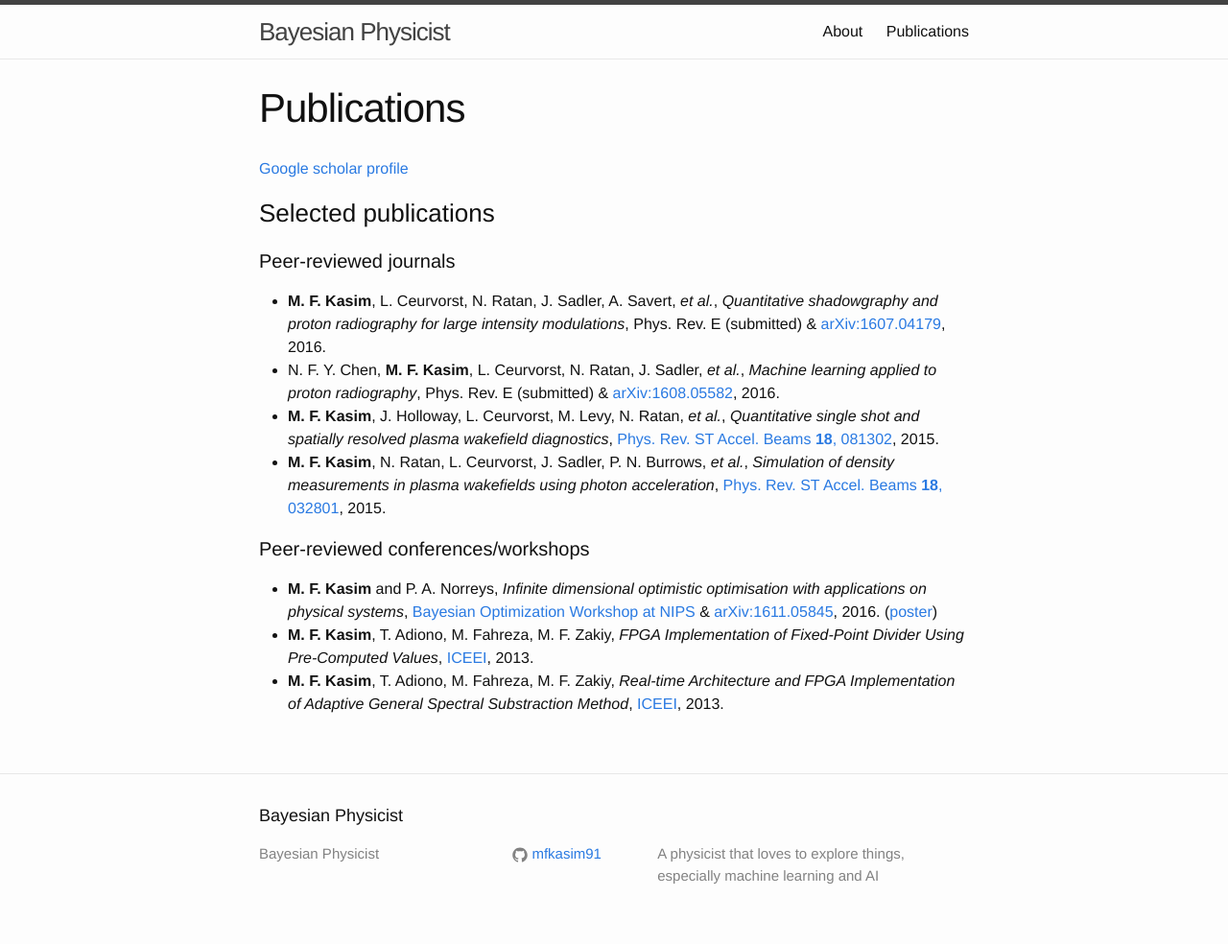
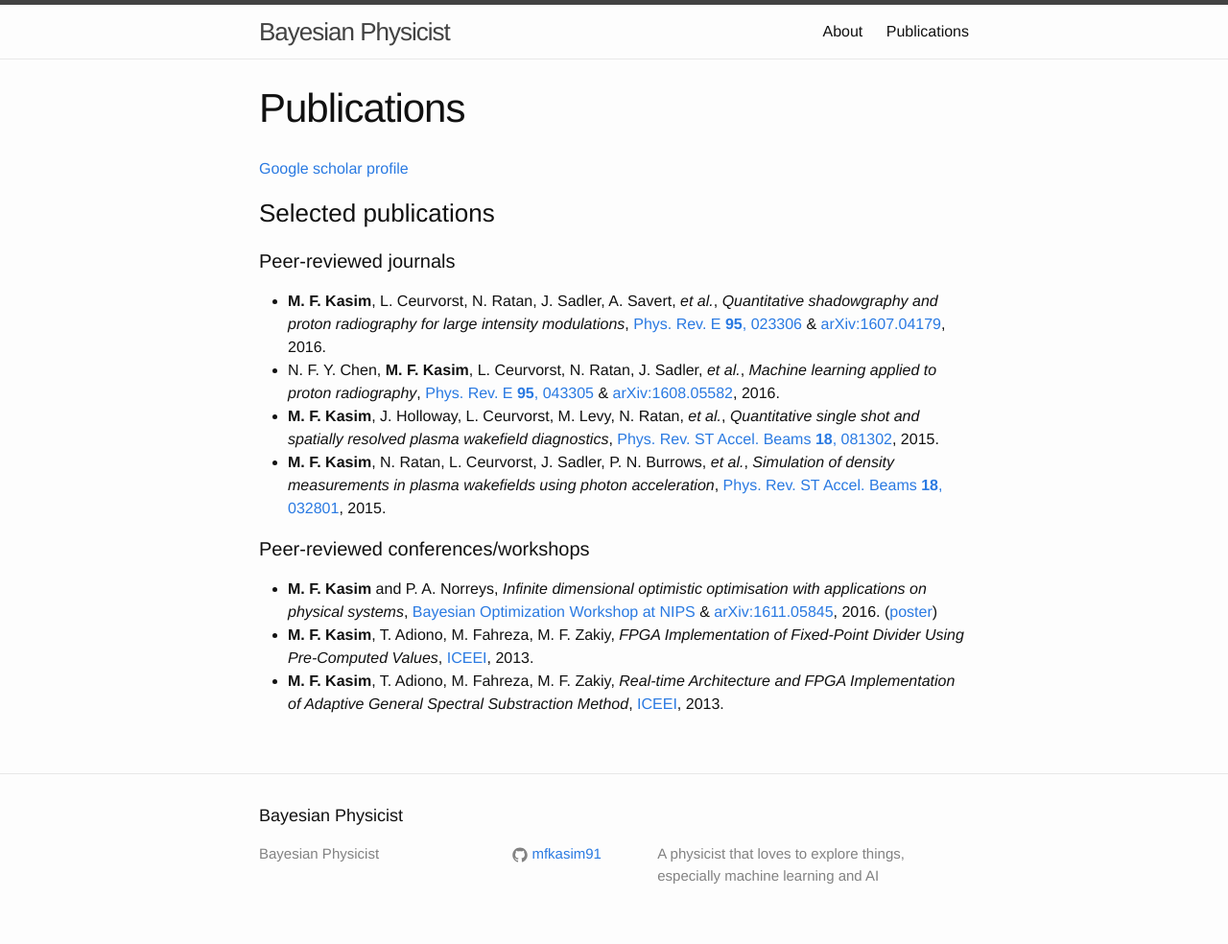
Before and after one commit to mfkasim1/mfkasim1.github.io, a Jekyll site: the page built from publications.md, in a window 1280 px wide. Shown: the whole page at 96% size. Built offline with Jekyll 4.4.1, drawn with Linux system fonts in a browser that asks for light colours.

Commit message:
Updated publications

```diff
--- a/publications.md
+++ b/publications.md
@@ -9,8 +9,8 @@ permalink: /publications/
 ### Selected publications
 
 #### Peer-reviewed journals
-* **M. F. Kasim**, L. Ceurvorst, N. Ratan, J. Sadler, A. Savert, *et al.*, *Quantitative shadowgraphy and proton radiography for large intensity modulations*, Phys. Rev. E (submitted) &  [arXiv:1607.04179](https://arxiv.org/pdf/1607.04179.pdf), 2016.
-* N. F. Y. Chen, **M. F. Kasim**, L. Ceurvorst, N. Ratan, J. Sadler, *et al.*, *Machine learning applied to proton radiography*, Phys. Rev. E (submitted) & [arXiv:1608.05582](https://arxiv.org/pdf/1608.05582.pdf), 2016.
+* **M. F. Kasim**, L. Ceurvorst, N. Ratan, J. Sadler, A. Savert, *et al.*, *Quantitative shadowgraphy and proton radiography for large intensity modulations*, [Phys. Rev. E **95**, 023306](https://doi.org/10.1103/PhysRevE.95.023306) &  [arXiv:1607.04179](https://arxiv.org/pdf/1607.04179.pdf), 2016.
+* N. F. Y. Chen, **M. F. Kasim**, L. Ceurvorst, N. Ratan, J. Sadler, *et al.*, *Machine learning applied to proton radiography*, [Phys. Rev. E **95**, 043305](https://doi.org/10.1103/PhysRevE.95.043305) & [arXiv:1608.05582](https://arxiv.org/pdf/1608.05582.pdf), 2016.
 * **M. F. Kasim**, J. Holloway, L. Ceurvorst, M. Levy, N. Ratan, *et al.*, *Quantitative single shot and spatially resolved plasma wakefield diagnostics*, [Phys. Rev. ST Accel. Beams **18**, 081302](https://doi.org/10.1103/PhysRevSTAB.18.081302), 2015.
 * **M. F. Kasim**, N. Ratan, L. Ceurvorst, J. Sadler, P. N. Burrows, *et al.*, *Simulation of density measurements in plasma wakefields using photon acceleration*, [Phys. Rev. ST Accel. Beams **18**, 032801](https://doi.org/10.1103/PhysRevSTAB.18.032801), 2015.
 
```
